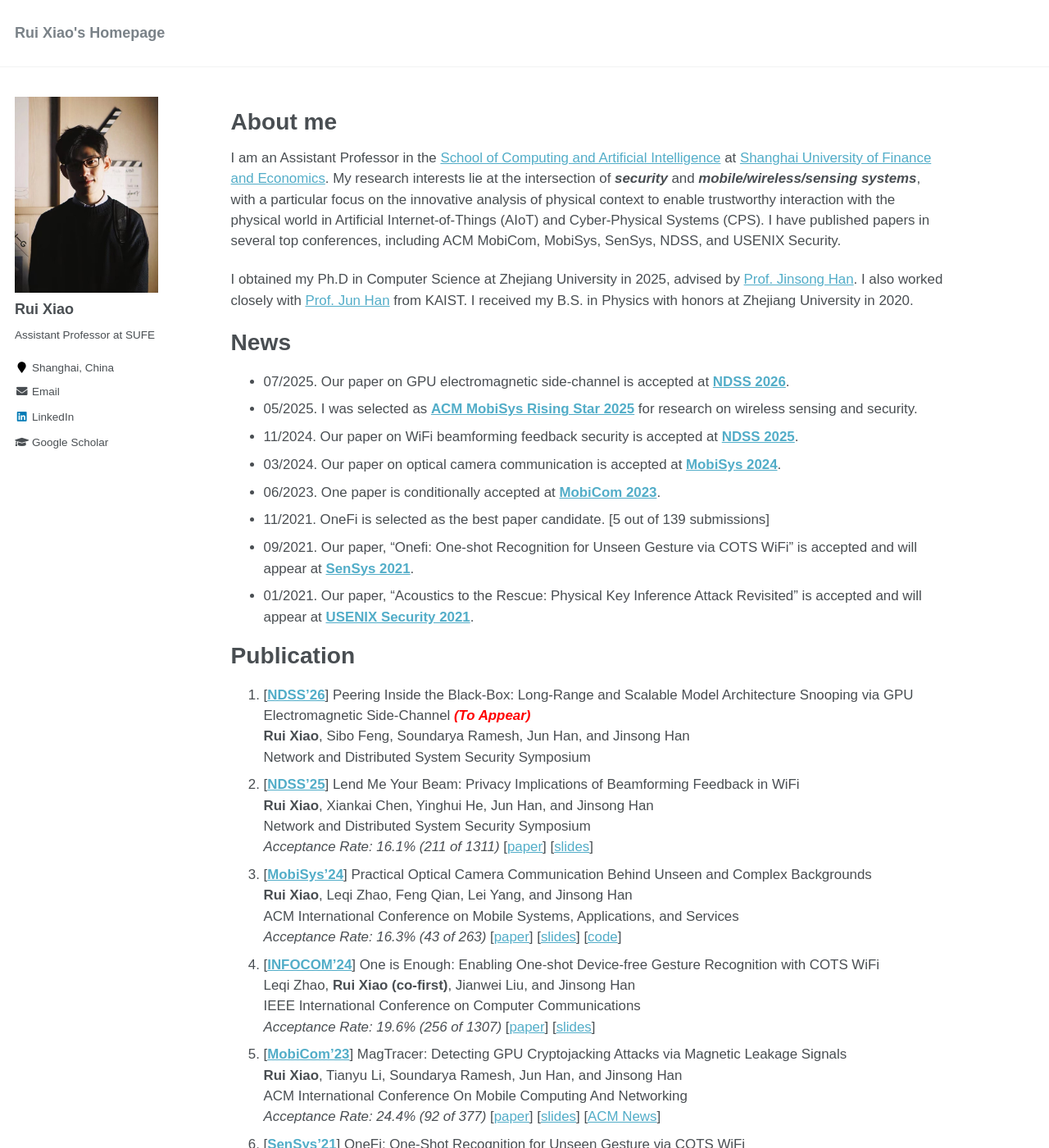
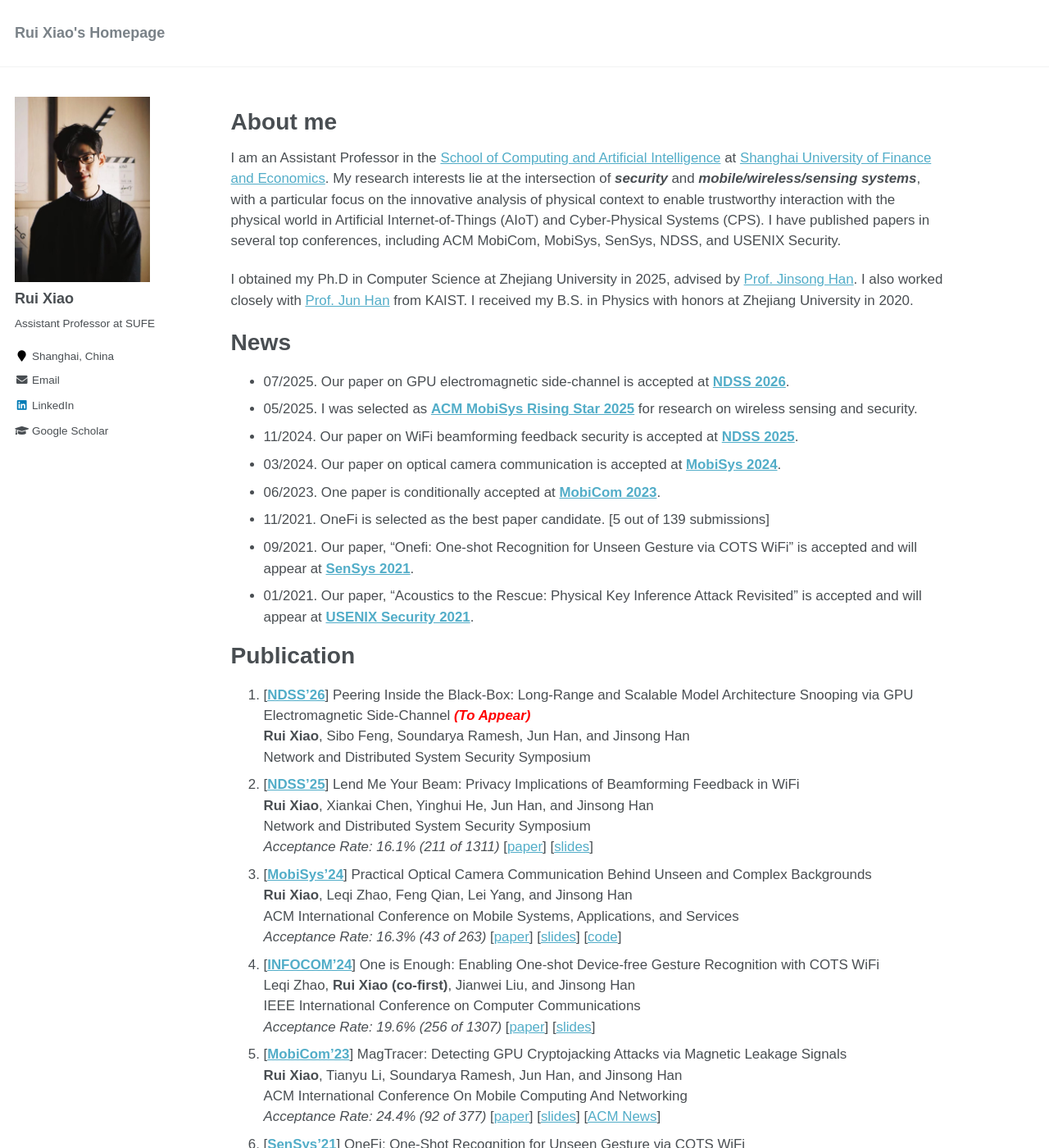
Before and after one commit to ruixiao24/ruixiao24.github.io, a Jekyll site: the page built from _pages/about.md, in a window 1280 px wide and 1400 px high. Shown: the whole window at 82% size. Built offline with Jekyll 4.4.1, drawn with Linux system fonts in a browser that asks for light colours.

Commit message:
Update _sidebar.scss
max-width: 175px -> 165px

```diff
--- a/_sass/_sidebar.scss
+++ b/_sass/_sidebar.scss
@@ -83,7 +83,7 @@
   }
 
   img {
-    max-width: 175px;
+    max-width: 165px;
     border-radius: 0%;
 
     @include breakpoint($large) {
```
